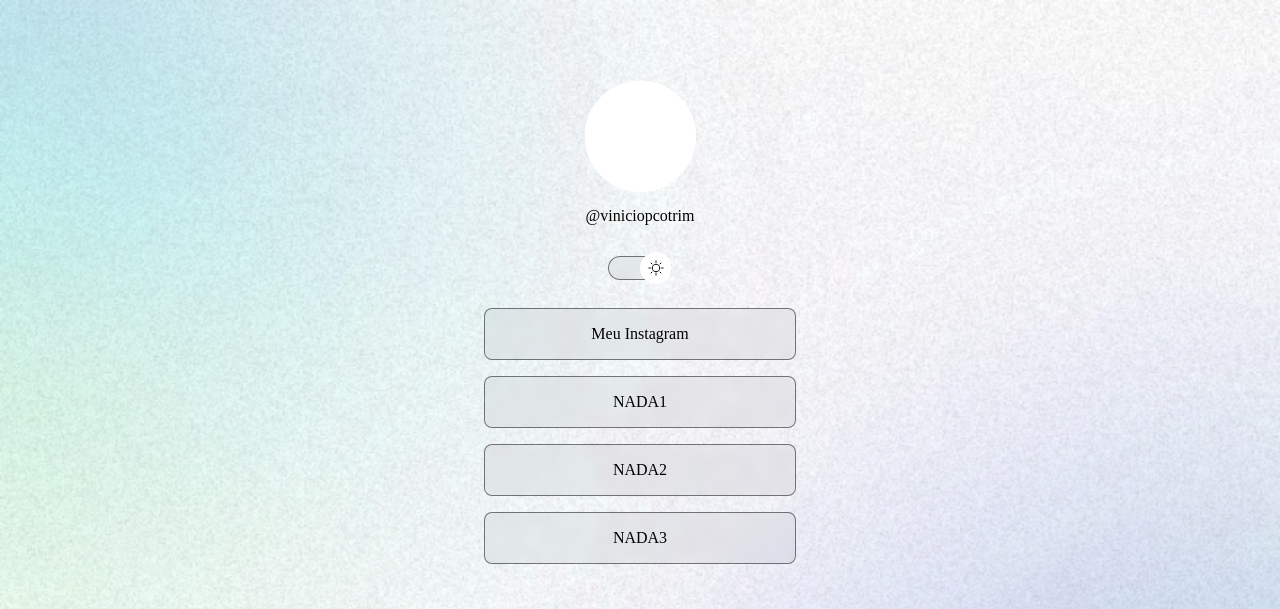
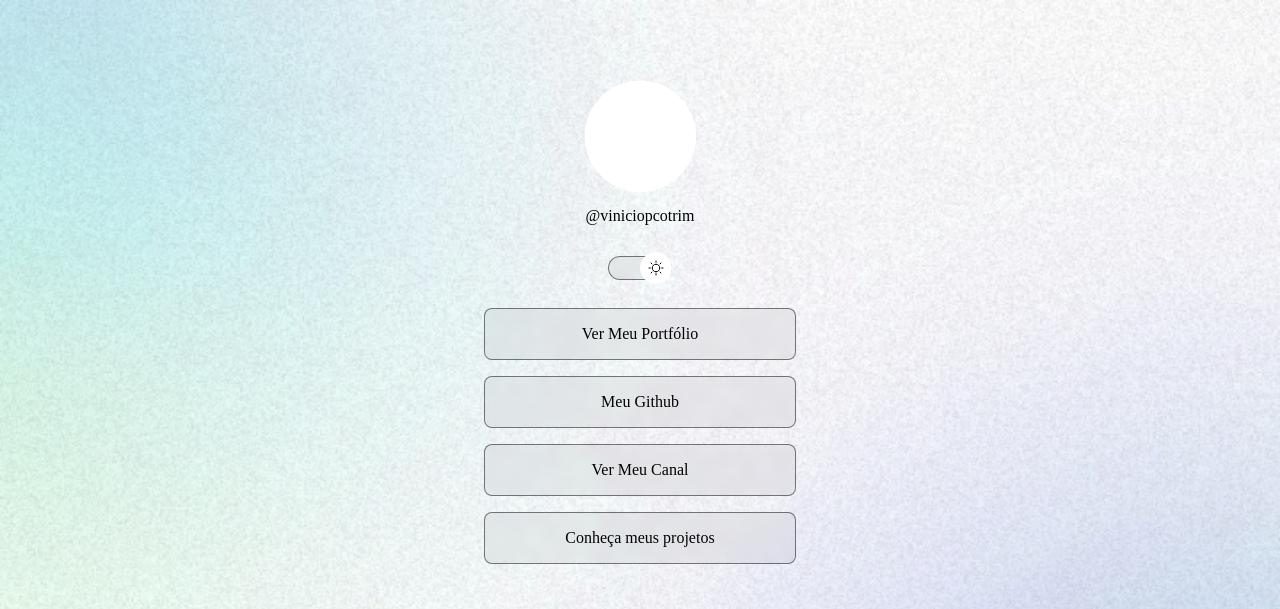
Before and after one commit to Vinicius170/test, a plain HTML site: page index.html in a window 1280 px wide. Shown: the top 609 px of the page. Drawn offline with nearby package versions, Linux system fonts and the light colour scheme.

Commit message:
add README.md and update index.html with new portfolio links

```diff
--- a/index.html
+++ b/index.html
@@ -23,16 +23,16 @@
         </div>
         <ul>
                 <li>
-                <a href="https://www.instagram.com/viniciuspcotrim/" target="_blank">Meu Instagram</a>
+                    <a href="#" target="blank">Ver Meu Portfólio</a>
                 </li>
                 <li>
-                 <a href="#" target="_blank">NADA1</a>
+                    <a href="#" target="blank">Meu Github</a>
                 </li>
                 <li>
-                <a href="#" target="_blank">NADA2</a>
+                    <a href="#" target="blank">Ver Meu Canal</a>
                 </li>
                 <li>
-                <a href="#" target="_blank">NADA3</a>
+                    <a href="#" target="blank">Conheça meus projetos</a>
                 </li>
         </ul>
         <div id="social">
@@ -40,7 +40,7 @@
                 <ion-icon name="logo-github"></ion-icon>
 
             </a>
-            <a href="https://www.instagram.com/viniciuspcotrim/" target="_blank" aria-label="Instagram">
+            <a href="#" target="_blank" aria-label="Instagram">
                 <ion-icon name="logo-instagram"></ion-icon>
             </a>
             <a href="#" target="_blank" aria-label="YouTube">
```
Also changed, not shown: 2 other files.
